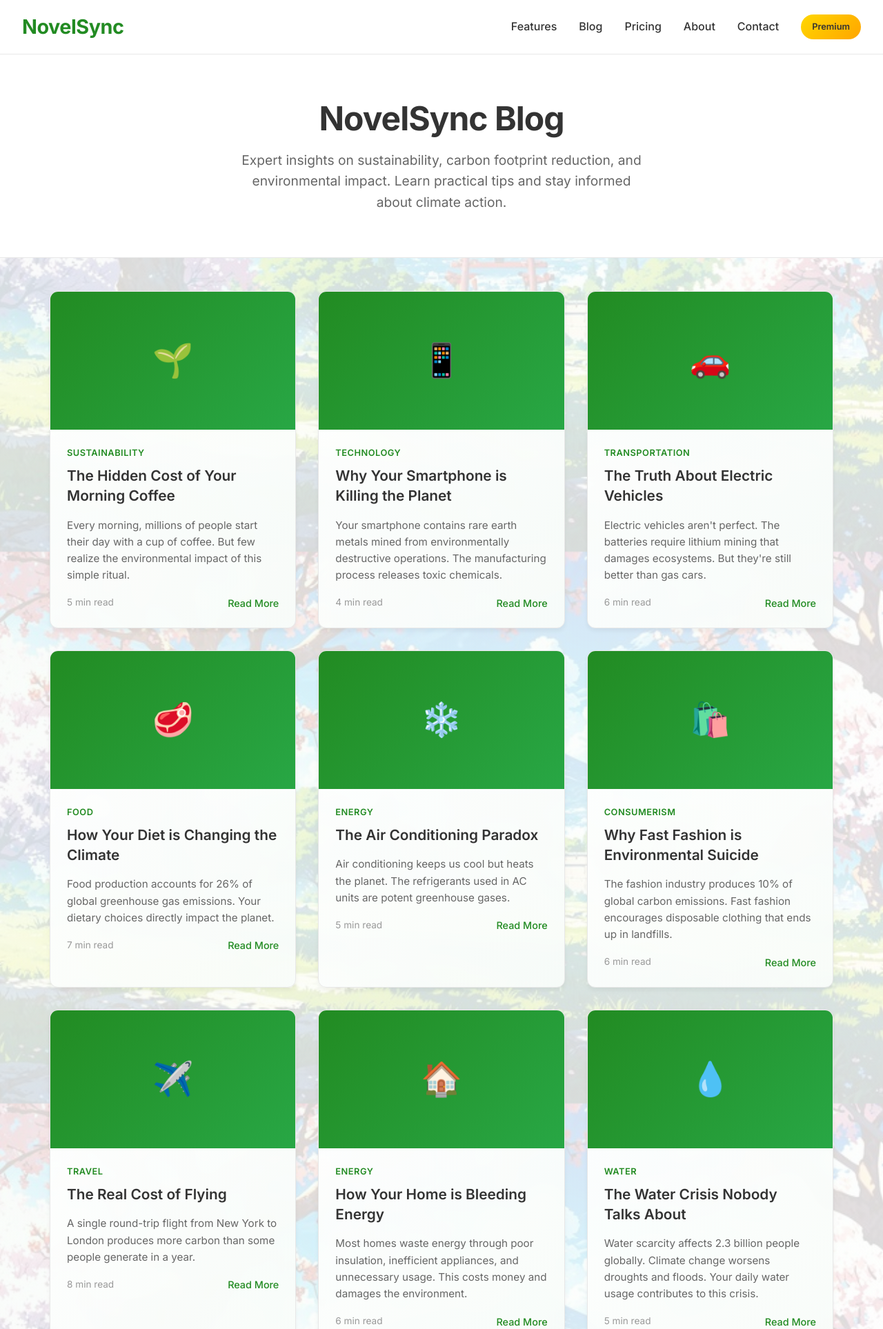
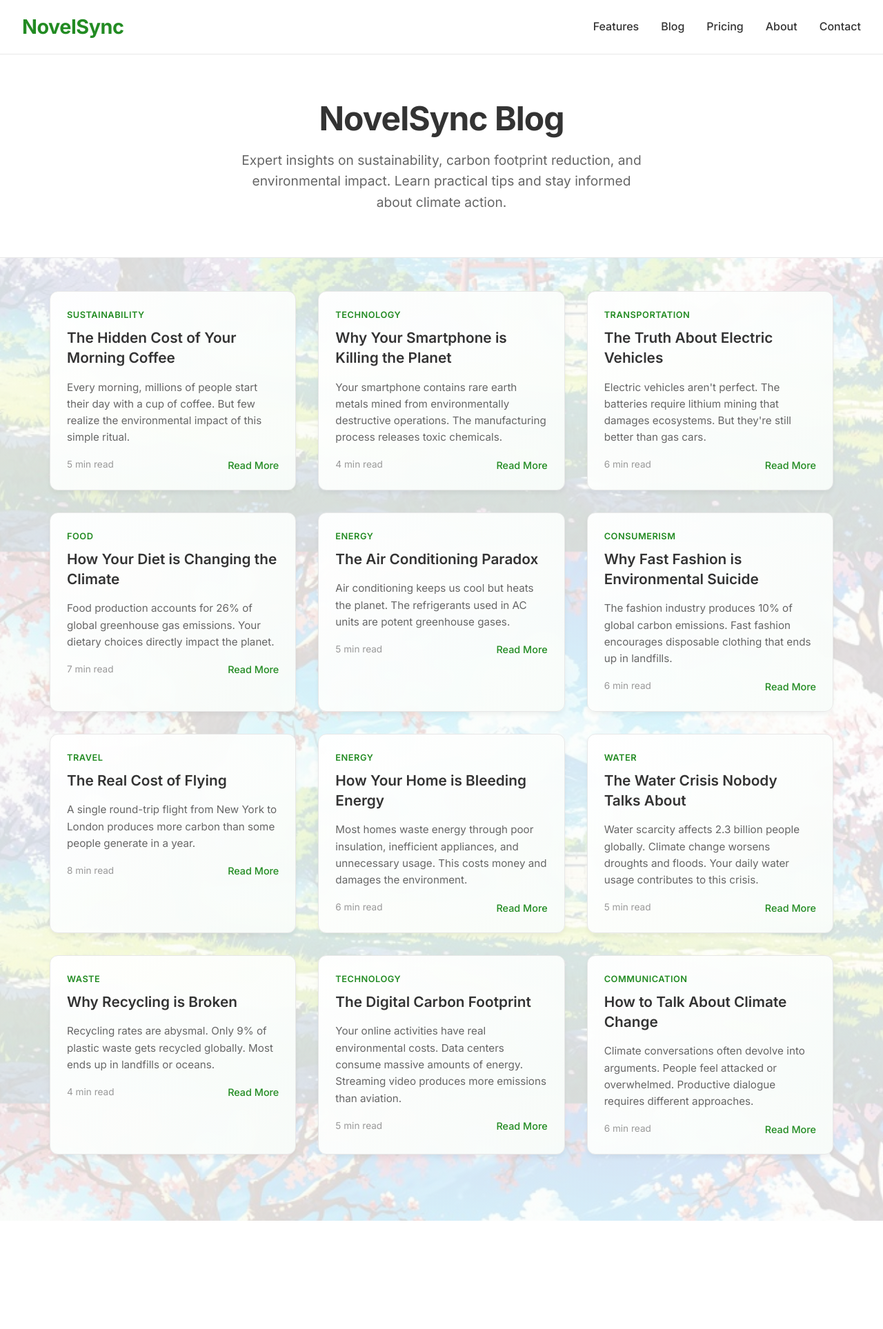
Before and after one commit to tanayvasishtha/NovelSync, a Flask app: page /blog in a window 1280 px wide. Shown: the top 1927 px of the page at 69% size. After the commit the page ends 1770 px from the top, so only its background shows below. Run offline with Flask 3, Linux system fonts and the light colour scheme.

Commit message:
Remove blog header and icon elements for cleaner minimalistic design

```diff
--- a/templates/blog.html
+++ b/templates/blog.html
@@ -83,15 +83,7 @@
             color: var(--primary-green);
         }
 
-        .premium-badge {
-            background: linear-gradient(135deg, var(--premium-gold) 0%, #FFA500 100%);
-            color: var(--dark-gray);
-            padding: 0.5rem 1rem;
-            border-radius: 20px;
-            font-size: 0.8rem;
-            font-weight: 600;
-            text-decoration: none;
-        }
+
 
         .blog-hero {
             text-align: center;
@@ -145,15 +137,7 @@
             box-shadow: 0 12px 30px rgba(0, 0, 0, 0.1);
         }
 
-        .blog-image {
-            height: 200px;
-            background: linear-gradient(135deg, var(--primary-green) 0%, var(--success-green) 100%);
-            display: flex;
-            align-items: center;
-            justify-content: center;
-            color: var(--white);
-            font-size: 3rem;
-        }
+
 
         .blog-content {
             padding: 1.5rem;
@@ -225,7 +209,6 @@
                 <a href="/#pricing" class="nav-link">Pricing</a>
                 <a href="/#about" class="nav-link">About</a>
                 <a href="/#contact" class="nav-link">Contact</a>
-                <a href="#" class="premium-badge">Premium</a>
             </nav>
         </div>
     </header>
@@ -244,9 +227,8 @@
         <div class="blog-grid">
             <!-- Article 1 -->
             <article class="blog-card">
-                <div class="blog-image">🌱</div>
                 <div class="blog-content">
-                    <div class="blog-category">Sustainability</div>
+                    <div class="blog-category">SUSTAINABILITY</div>
                     <h3 class="blog-title">The Hidden Cost of Your Morning Coffee</h3>
                     <p class="blog-excerpt">Every morning, millions of people start their day with a cup of coffee. But
                         few realize the environmental impact of this simple ritual.</p>
@@ -259,9 +241,8 @@
 
             <!-- Article 2 -->
             <article class="blog-card">
-                <div class="blog-image">📱</div>
                 <div class="blog-content">
-                    <div class="blog-category">Technology</div>
+                    <div class="blog-category">TECHNOLOGY</div>
                     <h3 class="blog-title">Why Your Smartphone is Killing the Planet</h3>
                     <p class="blog-excerpt">Your smartphone contains rare earth metals mined from environmentally
                         destructive operations. The manufacturing process releases toxic chemicals.</p>
@@ -274,9 +255,8 @@
 
             <!-- Article 3 -->
             <article class="blog-card">
-                <div class="blog-image">🚗</div>
                 <div class="blog-content">
-                    <div class="blog-category">Transportation</div>
+                    <div class="blog-category">TRANSPORTATION</div>
                     <h3 class="blog-title">The Truth About Electric Vehicles</h3>
                     <p class="blog-excerpt">Electric vehicles aren't perfect. The batteries require lithium mining that
                         damages ecosystems. But they're still better than gas cars.</p>
@@ -289,9 +269,8 @@
 
             <!-- Article 4 -->
             <article class="blog-card">
-                <div class="blog-image">🥩</div>
                 <div class="blog-content">
-                    <div class="blog-category">Food</div>
+                    <div class="blog-category">FOOD</div>
                     <h3 class="blog-title">How Your Diet is Changing the Climate</h3>
                     <p class="blog-excerpt">Food production accounts for 26% of global greenhouse gas emissions. Your
                         dietary choices directly impact the planet.</p>
@@ -304,9 +283,8 @@
 
             <!-- Article 5 -->
             <article class="blog-card">
-                <div class="blog-image">❄️</div>
                 <div class="blog-content">
-                    <div class="blog-category">Energy</div>
+                    <div class="blog-category">ENERGY</div>
                     <h3 class="blog-title">The Air Conditioning Paradox</h3>
                     <p class="blog-excerpt">Air conditioning keeps us cool but heats the planet. The refrigerants used
                         in AC units are potent greenhouse gases.</p>
@@ -319,9 +297,8 @@
 
             <!-- Article 6 -->
             <article class="blog-card">
-                <div class="blog-image">🛍️</div>
                 <div class="blog-content">
-                    <div class="blog-category">Consumerism</div>
+                    <div class="blog-category">CONSUMERISM</div>
                     <h3 class="blog-title">Why Fast Fashion is Environmental Suicide</h3>
                     <p class="blog-excerpt">The fashion industry produces 10% of global carbon emissions. Fast fashion
                         encourages disposable clothing that ends up in landfills.</p>
@@ -334,9 +311,8 @@
 
             <!-- Article 7 -->
             <article class="blog-card">
-                <div class="blog-image">✈️</div>
                 <div class="blog-content">
-                    <div class="blog-category">Travel</div>
+                    <div class="blog-category">TRAVEL</div>
                     <h3 class="blog-title">The Real Cost of Flying</h3>
                     <p class="blog-excerpt">A single round-trip flight from New York to London produces more carbon than
                         some people generate in a year.</p>
@@ -349,9 +325,8 @@
 
             <!-- Article 8 -->
             <article class="blog-card">
-                <div class="blog-image">🏠</div>
                 <div class="blog-content">
-                    <div class="blog-category">Energy</div>
+                    <div class="blog-category">ENERGY</div>
                     <h3 class="blog-title">How Your Home is Bleeding Energy</h3>
                     <p class="blog-excerpt">Most homes waste energy through poor insulation, inefficient appliances, and
                         unnecessary usage. This costs money and damages the environment.</p>
@@ -364,9 +339,8 @@
 
             <!-- Article 9 -->
             <article class="blog-card">
-                <div class="blog-image">💧</div>
                 <div class="blog-content">
-                    <div class="blog-category">Water</div>
+                    <div class="blog-category">WATER</div>
                     <h3 class="blog-title">The Water Crisis Nobody Talks About</h3>
                     <p class="blog-excerpt">Water scarcity affects 2.3 billion people globally. Climate change worsens
                         droughts and floods. Your daily water usage contributes to this crisis.</p>
@@ -379,9 +353,8 @@
 
             <!-- Article 10 -->
             <article class="blog-card">
-                <div class="blog-image">♻️</div>
                 <div class="blog-content">
-                    <div class="blog-category">Waste</div>
+                    <div class="blog-category">WASTE</div>
                     <h3 class="blog-title">Why Recycling is Broken</h3>
                     <p class="blog-excerpt">Recycling rates are abysmal. Only 9% of plastic waste gets recycled
                         globally. Most ends up in landfills or oceans.</p>
@@ -394,9 +367,8 @@
 
             <!-- Article 11 -->
             <article class="blog-card">
-                <div class="blog-image">🌐</div>
                 <div class="blog-content">
-                    <div class="blog-category">Technology</div>
+                    <div class="blog-category">TECHNOLOGY</div>
                     <h3 class="blog-title">The Digital Carbon Footprint</h3>
                     <p class="blog-excerpt">Your online activities have real environmental costs. Data centers consume
                         massive amounts of energy. Streaming video produces more emissions than aviation.</p>
@@ -409,9 +381,8 @@
 
             <!-- Article 12 -->
             <article class="blog-card">
-                <div class="blog-image">💬</div>
                 <div class="blog-content">
-                    <div class="blog-category">Communication</div>
+                    <div class="blog-category">COMMUNICATION</div>
                     <h3 class="blog-title">How to Talk About Climate Change</h3>
                     <p class="blog-excerpt">Climate conversations often devolve into arguments. People feel attacked or
                         overwhelmed. Productive dialogue requires different approaches.</p>
```
Also changed, not shown: templates/index.html (+1 -10 lines), novelsync.db.
